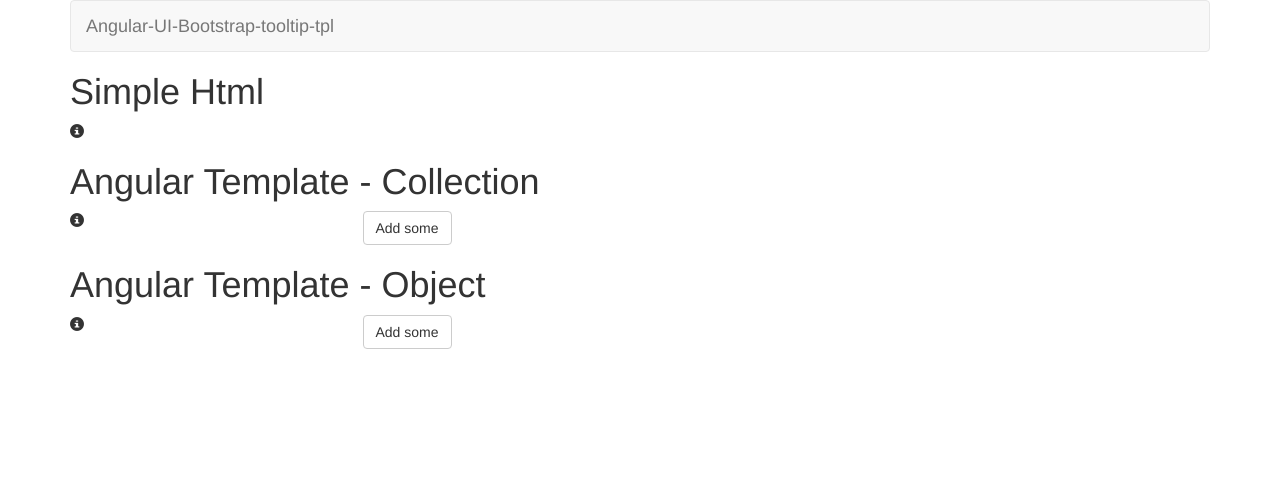
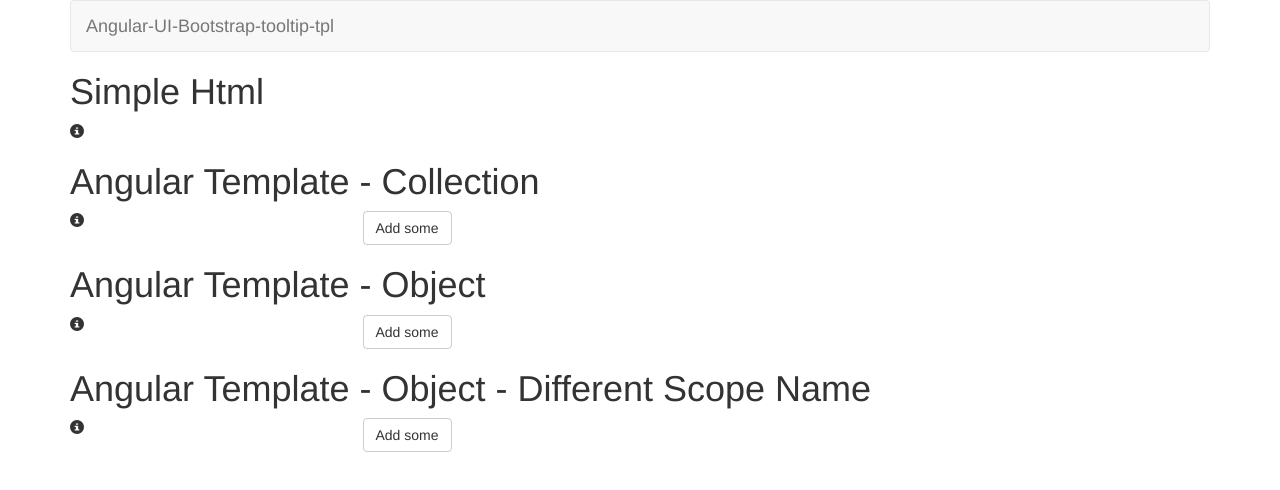
Before and after one commit to mbrand/angular-ui-bootstrap-tooltip-tpl, a website: page index.html in a window 1280 px wide. Drawn offline with Linux system fonts and the light colour scheme.

Commit message:
added functionality to name the scope of the tooltip.

```diff
--- /dev/null
+++ b/pages/home/diffScopeName.html
@@ -0,0 +1,3 @@
+<div>
+  {{diffname}}
+</div>
--- a/pages/home/home.html
+++ b/pages/home/home.html
@@ -69,4 +69,22 @@
         </div>
 
     </div>
+    <h1>Angular Template - Object - Different Scope Name</h1>
+
+    <div class="row">
+        <div class="col-md-3">
+            <div mib-ui-bootstrap-tooltip-tpl="'pages/home/diffScopeName.html'"
+                 tooltip-placement="right"
+                 mib-tooltip-scope="thing"
+                 mib-tooltip-scope-name="diffname"
+                 class="glyphicon glyphicon-info-sign">
+            </div>
+        </div>
+        <div class="col-md-3">
+            <button class="btn btn-default" ng-click="addToObj()">
+                Add some
+            </button>
+        </div>
+
+    </div>
 </div>
--- a/ui-bootstrap-tooltip-tpl.js
+++ b/ui-bootstrap-tooltip-tpl.js
@@ -99,8 +99,16 @@
                */
               function templateLoadingProxy( old, newV, $scope )
               {
-                var scopeName = attrs.mibTooltipScope.split( "." );
-                scopeName = scopeName[scopeName.length - 1];
+                var scopeName = "";
+                if ( attrs.mibTooltipScopeName )
+                {
+                  scopeName = attrs.mibTooltipScopeName;
+                }
+                else
+                {
+                  scopeName = attrs.mibTooltipScope.split( "." );
+                  scopeName = scopeName[scopeName.length - 1];
+                }
 
                 scope[scopeName] = $scope.mibTooltipScope;
                 loadAndBindTemplate();
```
